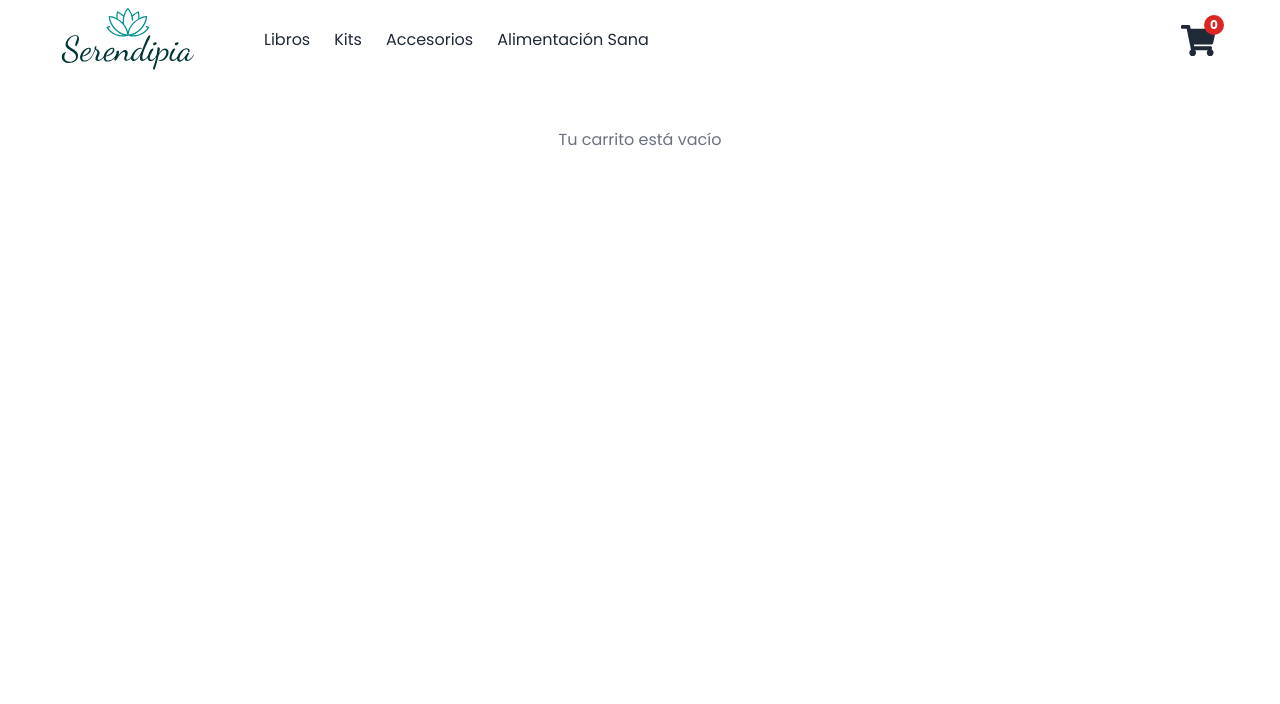
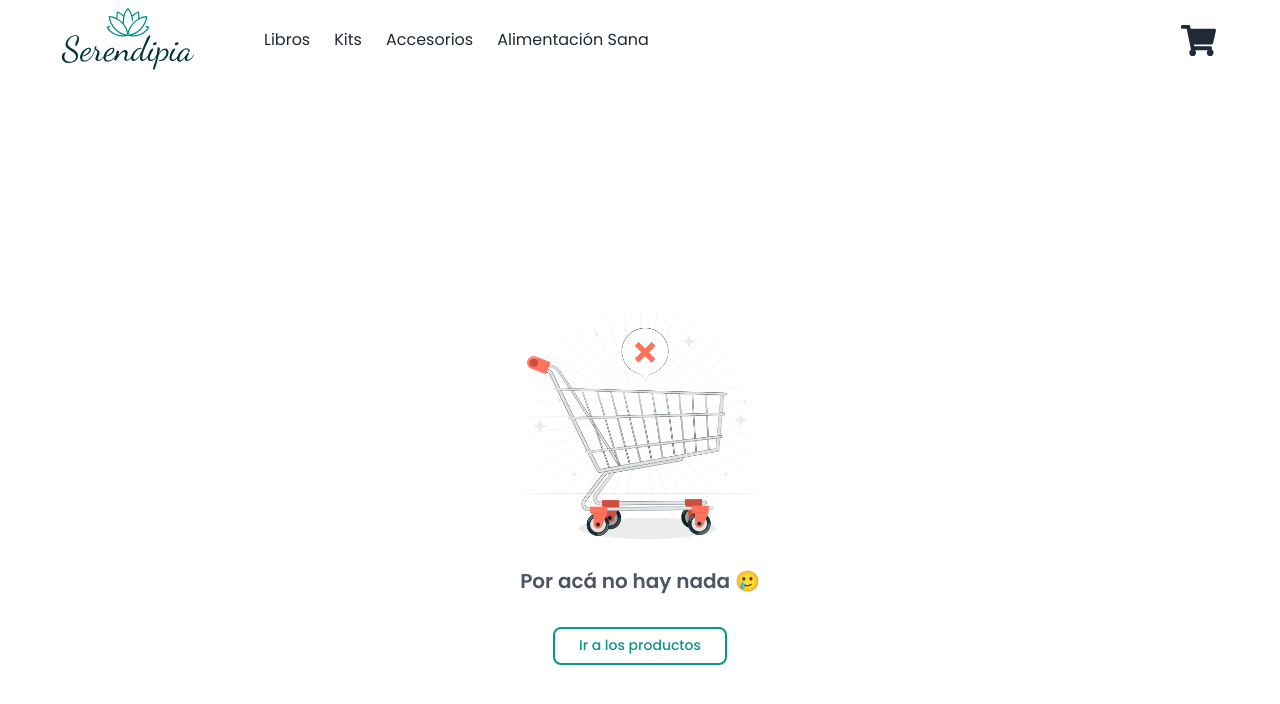
Before and after one commit to Yesica022/e-commerce-57780, a React (Vite) app: page /carrito in a window 1280 px wide. Shown: the top 704 px of the page. Built offline with nearby package versions, Linux system fonts and the light colour scheme.

Commit message:
chore: Actualizar mensajes de carga en ItemDetailContainer y ItemListContainer

```diff
--- a/src/components/Cart/Cart.jsx
+++ b/src/components/Cart/Cart.jsx
@@ -1,15 +1,28 @@
 import { CartContext } from "../../context/CartContext";
 import { useContext } from "react";
+import { Link } from "react-router-dom";
+import { FaArrowRight } from "react-icons/fa";
 
 // Componente principal del carrito
 const Cart = () => {
   // Extraer valores del contexto del carrito
   const { cart, removeItem, emptyCart, totalPrice } = useContext(CartContext);
 
+  // Retorno temprano si el carrito está vacío
+  if (cart.length === 0) {
+    return (
+      <div className="flex flex-col items-center justify-center h-screen">
+        <img src="/src/img/emptyCart.jpg" alt="Carrito vacío" className="w-64 h-auto mb-4" />
+        <p className="text-center text-xl font-semibold text-gray-600">Por acá no hay nada 🥲</p>
+        <Link to="/" className="inline-block mt-8 px-6 py-2 border-2 border-teal-600 text-teal-600 font-medium text-sm leading-tight rounded-lg hover:bg-teal-600 hover:text-white focus:outline-none focus:ring-0 transition duration-150 ease-in-out">
+          Ir a los productos
+        </Link>
+      </div>
+    );
+  }
+
   return (
     <div className="container mx-auto p-12">
-      {cart.length > 0 ? (
-        <>
       {/* Mapear sobre los productos en el carrito y renderizar cada uno */}
       {cart.map((cartProduct) => (
         <CartItem
@@ -32,18 +45,13 @@ const Cart = () => {
             Vaciar carrito
           </button>
           <button
-                className="inline-block px-6 py-2 border-2 border-teal-600 text-teal-600 font-medium text-sm leading-tight rounded-lg hover:bg-teal-600 hover:text-white focus:outline-none focus:ring-0 transition duration-150 ease-in-out"
+            className="inline-flex items-center px-6 py-2 border-2 border-teal-600 text-teal-600 font-medium text-sm leading-tight rounded-lg hover:bg-teal-600 hover:text-white focus:outline-none focus:ring-0 transition duration-150 ease-in-out"
             aria-label="Continuar con la compra"
           >
-                Continuar con la compra
+            Continuar con la compra <FaArrowRight className="ml-2" />
           </button>
         </div>
       </div>
-        </>
-      ) : (
-        // Mensaje si el carrito está vacío
-        <p className="text-center text-gray-500">Tu carrito está vacío</p>
-      )}
     </div>
   );
 };
--- a/src/components/ItemDetailContainer/ItemDetailContainer.jsx
+++ b/src/components/ItemDetailContainer/ItemDetailContainer.jsx
@@ -40,7 +40,11 @@ const ItemDetailContainer = () => {
     console.log(`Added ${quantity} items of ${product.name} to cart`);
   };
   if (!product) {
-    return <div>Loading...</div>;
+    return (
+      <div className="flex justify-center items-center h-64">
+        <div className="text-teal-600 text-xl font-regular animate-pulse">Cargando...</div>
+      </div>
+    );
   }
 
   return (
--- a/src/components/ItemListContainer/ItemListContainer.jsx
+++ b/src/components/ItemListContainer/ItemListContainer.jsx
@@ -3,7 +3,7 @@ import { useParams } from "react-router-dom";
 import useLoading from "../../hooks/useLoading";
 import { getProducts } from "../../data/data";
 import ItemList from "./ItemList";
-import Loading from "../loading/Loading";
+
 
 const ItemListContainer = ({ greeting }) => {
   const [products, setProducts] = useState([]); // Estado para almacenar los productos
@@ -34,8 +34,14 @@ const ItemListContainer = ({ greeting }) => {
 
   return (
     <div className="container mx-auto mt-4 p-6 mb-28 ">
-         <h2 className="text-2xl font-medium text-teal-600 mb-10">{greeting}</h2>
-      {isLoading ? <Loading /> : <ItemList products={products} />}
+      <h2 className="text-2xl font-medium text-teal-600 mb-10">{greeting}</h2>
+      {isLoading ? (
+        <div className="flex justify-center items-center h-64">
+          <div className="text-teal-600 text-xl font-regular animate-pulse">Cargando...</div>
+        </div>
+      ) : (
+        <ItemList products={products} />
+      )}
     </div>
   );
 };
--- a/src/components/NavBar/CartWidget.jsx
+++ b/src/components/NavBar/CartWidget.jsx
@@ -6,7 +6,9 @@ import { CartContext } from "../../context/CartContext";
 
 // Componente que muestra el icono del carrito
 const CartWidget = () => {
-  const { cart, totalQuantity } = useContext(CartContext); // Obtenemos el carrito y totalQuantity del contexto
+  const { totalQuantity } = useContext(CartContext); // Obtenemos totalQuantity del contexto
+
+  const quantity = totalQuantity(); // Obtenemos la cantidad total de productos en el carrito
 
   return (
     <Link to="/carrito" className="relative flex items-center lg:mr-6 xl:mr-8">
@@ -14,9 +16,11 @@ const CartWidget = () => {
         className="text-gray-800 hover:text-teal-600 transition duration-300 ease-in-out"
         style={{ fontSize: 35 }}
       />
-      <span className="absolute -top-2 -right-2 flex items-center justify-center w-5 h-5 text-xs font-bold leading-none text-white bg-red-600 rounded-full">
-        {totalQuantity()}
-      </span>
+      {quantity > 0 && (
+        <span className="absolute -top-2 -right-2 flex items-center justify-center w-5 h-5 text-xs font-bold leading-none text-white bg-red-600 rounded-full">
+          {quantity}
+        </span>
+      )}
     </Link>
   );
 };
```
Also changed, not shown: src/img/emptyCart.jpg (added). Lines whose indentation alone changed are shown as unchanged.
